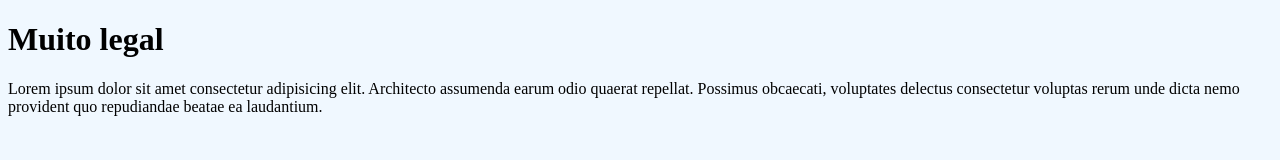
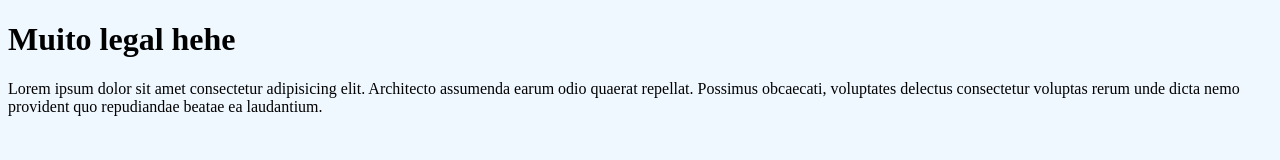
Before and after one commit to loreninhafsilva/treinandoGit, a plain HTML site: page index.html in a window 1280 px wide. Drawn offline with Linux system fonts and the light colour scheme.

```diff
--- a/index.html
+++ b/index.html
@@ -7,7 +7,7 @@
     <title>Estudando Git</title>
 </head>
 <body>
-    <h1>Muito legal</h1>
+    <h1>Muito legal hehe</h1>
     <p>Lorem ipsum dolor sit amet consectetur adipisicing elit. Architecto assumenda earum odio quaerat repellat. Possimus obcaecati, voluptates delectus consectetur voluptas rerum unde dicta nemo provident quo repudiandae beatae ea laudantium.</p>
 </body>
 </html>
```
Also changed, not shown: 1 other file.
